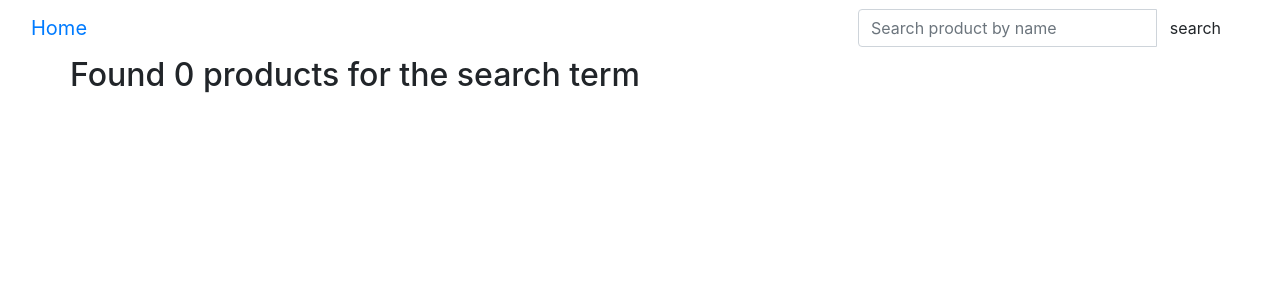
After one commit to Adelice/Get-It, a Django app: template getapp/templates/search.html in a window 1280 px wide. The commit adds this page. Shown: the top 300 px of the page. Run offline with Django 3.2, Linux system fonts and the light colour scheme; the template is opened without the code that fills it, so the values that code supplies are empty; some libraries are stand-ins or nearby versions.

Commit message:
I make search form

```diff
--- a/getapp/models.py
+++ b/getapp/models.py
@@ -16,7 +16,10 @@ class Product(models.Model):
 
     def delete_product(self):
         self.delete()
-
+    @classmethod
+    def search_by_name(cls,search_term):
+        products = cls.objects.filter(name__icontains=search_term)
+        return products
 
 class Supermarket(models.Model):
     image = models.ImageField(upload_to = 'images/')
--- a/getapp/templates/base.html
+++ b/getapp/templates/all-products/base.html
@@ -7,9 +7,9 @@
   <meta charset="utf-8">
 
   {% if title %}
-  <title>Moringa Trib - {{title}}</title>
+  <title>Online shopping - {{title}}</title>
   {% else %}
-    <title> Moringa Tribune </title>
+    <title> Online shopping </title>
   {% endif %}
 
   {% block styles %}
--- /dev/null
+++ b/getapp/templates/all-products/index.html
@@ -0,0 +1,5 @@
+{%extends 'all-products/base.html'%}
+
+{% block content %}
+{{block.super}}
+{% endblock %}
--- a/getapp/templates/index.html
+++ /dev/null
@@ -1 +0,0 @@
-<h1> Welcome to the Moringa Tribune</h1>
--- a/getapp/templates/navbar.html
+++ b/getapp/templates/navbar.html
@@ -11,6 +11,23 @@
     <div class="navbar-header">
       <a class="navbar-brand" href="{% url 'welcome' %}">Home</a>
     </div>
+
+      <!-- Adding a search form  -->
+      <div class="col-sm-4 col-md-4 navbar-right">
+
+        <form class="navbar-form" role="search" action="{% url 'search_results' %}">
+
+          <div class="input-group">
+            <input type="text" class="form-control" placeholder="Search product by name" name="product_name">
+            <div class="input-group-btn">
+              <button class="btn btn-default" type="submit"><i class="glyphicon glyphicon-search"></i>search</button>
+            </div>
+          </div>
+
+        </form>
+      </div>
+      <!-- search form end -->
+    </div>
   </div>
 </nav>
 </body>
--- /dev/null
+++ b/getapp/templates/search.html
@@ -0,0 +1,27 @@
+{%extends 'all-products/base.html'%}
+{% block content %}
+<div class="container">
+
+  <div class="row">
+    {% if products%}
+      <h2>Found {{ productss|length }} of searched term {{message}}</h2>
+    {% else %}
+      <h2> Found 0 products for the search term {{message}}</h2>
+    {% endif %}
+
+  </div>
+
+  <div class="row">
+
+  {% if products %}
+    {% for item in products %}
+      <div class="col-sm-6 col-md-3">
+          <h1>{{item.name}}</h1>
+          <h1>{{item.product_image}}</h1>
+          <h1>{{item.price }}</h1>
+      </div>
+    {% endfor %}
+  {% endif %}
+  </div>
+</div>
+{% endblock %}
--- a/getapp/urls.py
+++ b/getapp/urls.py
@@ -3,4 +3,5 @@ from . import views
 
 urlpatterns=[
     url('^$',views.welcome,name = 'welcome'),
+    url(r'^search/', views.search_results, name='search_results'),
 ]
--- a/getproject/urls.py
+++ b/getproject/urls.py
@@ -14,7 +14,6 @@ Including another URLconf
     2. Add a URL to urlpatterns:  url(r'^blog/', include('blog.urls'))
 """
 from django.conf.urls import url,include
-
 from django.contrib import admin
 
 urlpatterns = [
```
Also changed, not shown: getapp/views.py (+15 -1 lines), getproject/settings.py (+6 -5 lines).
